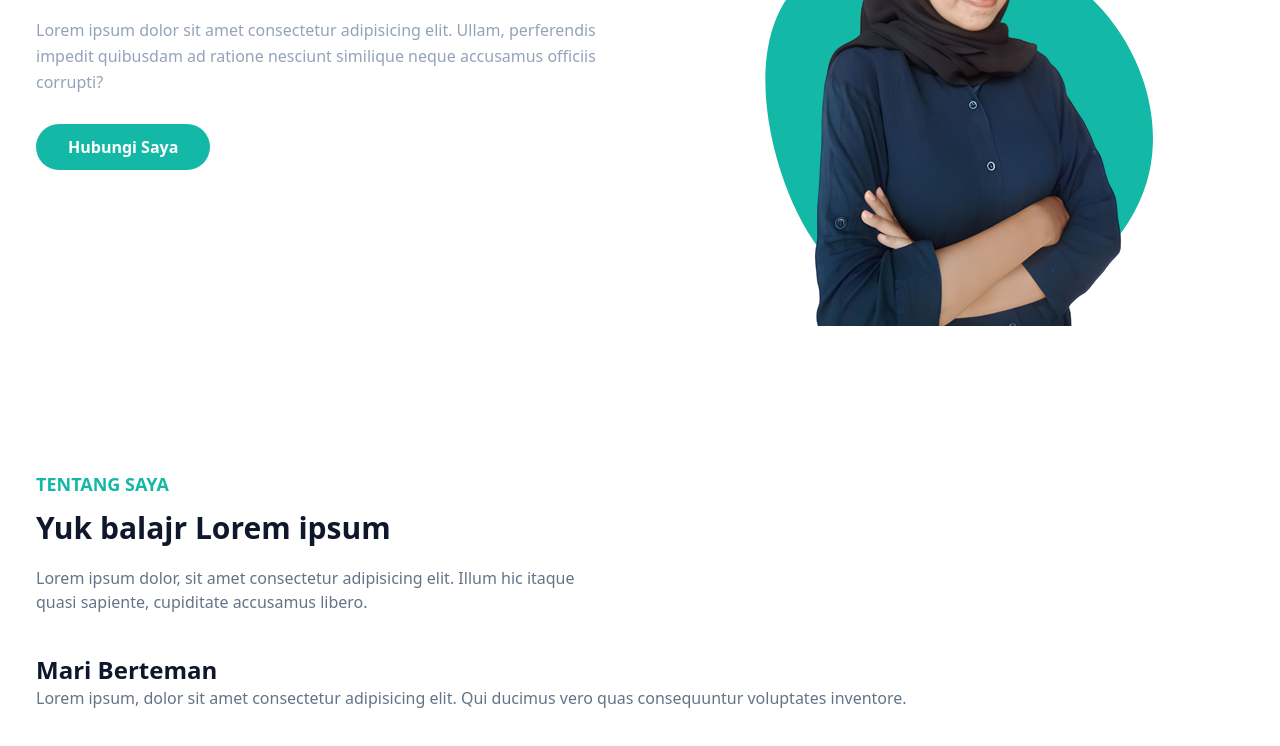
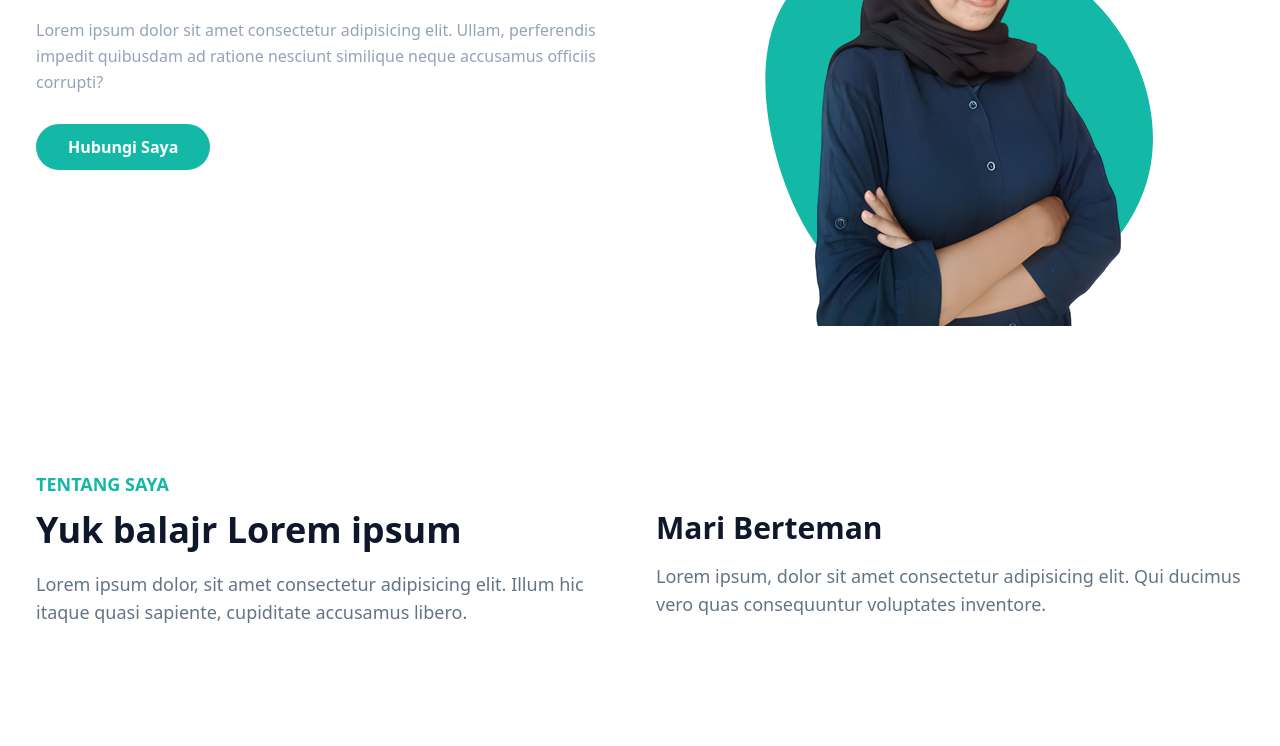
Before and after one commit to widyaapr/Portofolio-tailwindcss, a website: page index.html in a window 1280 px wide. Shown: the part 431-1177 px from the top of the page. Drawn offline with Linux system fonts and the light colour scheme.

Commit message:
menambahkan about

```diff
--- a/index.html
+++ b/index.html
@@ -65,27 +65,30 @@
       </div>
     </section>
     <!-- Hero End -->
+
     <!-- About -->
     <section id="about" class="pt-36 pb-32">
       <div class="container">
         <div class="flex flex-wrap">
-          <div class="w-full px-4 mb-10">
-            <h4 class="font-bold uppercase text-primary text-lg mb-3 max-w-xl">
+          <div class="w-full px-4 mb-10 lg:w-1/2">
+            <h4 class="font-bold uppercase text-primary text-lg mb-3">
               Tentang Saya
             </h4>
-            <h2 class="font-bold text-dark text-3xl mb-5 max-w-md">
+            <h2 class="font-bold text-dark text-3xl mb-5 max-w-md lg:text-4xl">
               Yuk balajr Lorem ipsum
             </h2>
-            <p class="font-medium text-base text-secondary max-w-xl">
+            <p class="font-medium text-base text-secondary max-w-xl lg:text-lg">
               Lorem ipsum dolor, sit amet consectetur adipisicing elit. Illum
               hic itaque quasi sapiente, cupiditate accusamus libero.
             </p>
           </div>
-          <div class="w-full px-4">
-            <h3 class="font-semibold text-dark text-2xl mb-4W">
+          <div class="w-full px-4 lg:w-1/2">
+            <h3
+              class="font-semibold text-dark text-2xl mb-4 lg:text-3xl lg:pt-10"
+            >
               Mari Berteman
             </h3>
-            <p class="font-medium text-base text-secondary mb-6">
+            <p class="font-medium text-base text-secondary mb-6 lg:text-lg">
               Lorem ipsum, dolor sit amet consectetur adipisicing elit. Qui
               ducimus vero quas consequuntur voluptates inventore.
             </p>
```
Also changed, not shown: dist/output.css.
